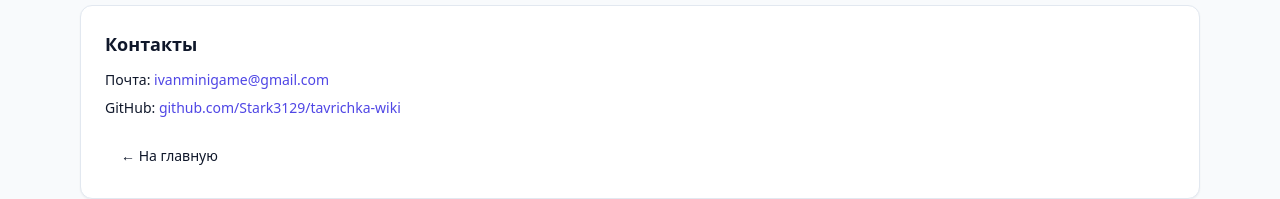
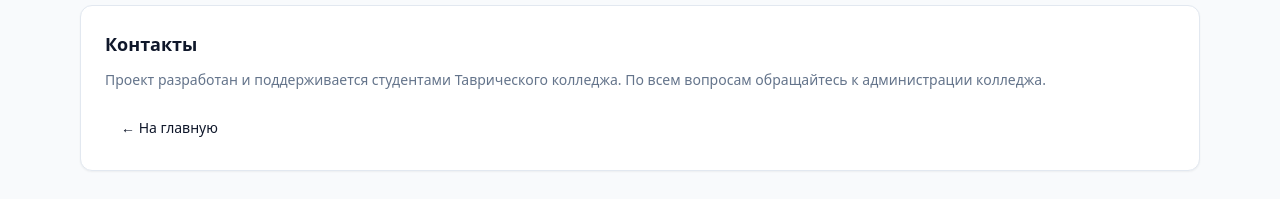
Before and after one commit to Stark3129/tavrichka-wiki, a Next.js app: page /about in a window 1280 px wide. Shown: the part 562-761 px from the top of the page. Built offline with nearby package versions, Linux system fonts and the light colour scheme; no server answers.

Commit message:
fix: remove personal info, React error #130

```diff
--- a/app/about/page.tsx
+++ b/app/about/page.tsx
@@ -58,28 +58,10 @@ export default function AboutPage() {
 
       <div className="card p-6">
         <h2 className="text-lg font-bold text-[var(--text)]">Контакты</h2>
-        <ul className="mt-3 space-y-2 text-sm">
-          <li>
-            Почта:{' '}
-            <a
-              href="mailto:ivanminigame@gmail.com"
-              className="font-medium text-[var(--accent)] hover:underline"
-            >
-              ivanminigame@gmail.com
-            </a>
-          </li>
-          <li>
-            GitHub:{' '}
-            <a
-              href="https://github.com/Stark3129/tavrichka-wiki"
-              target="_blank"
-              rel="noopener noreferrer"
-              className="font-medium text-[var(--accent)] hover:underline"
-            >
-              github.com/Stark3129/tavrichka-wiki
-            </a>
-          </li>
-        </ul>
+        <p className="mt-3 text-sm text-[var(--text-muted)]">
+          Проект разработан и поддерживается студентами Таврического колледжа.
+          По всем вопросам обращайтесь к администрации колледжа.
+        </p>
         <Link
           href="/"
           className="btn btn-outline mt-5"
--- a/components/PostCard.tsx
+++ b/components/PostCard.tsx
@@ -1,3 +1,5 @@
+'use client';
+
 import { motion } from 'framer-motion';
 import { Calendar, Laugh, Lightbulb, Megaphone, Newspaper } from 'lucide-react';
 import { cn, formatDate } from '@/lib/utils';
--- a/components/TeacherCard.tsx
+++ b/components/TeacherCard.tsx
@@ -1,3 +1,5 @@
+'use client';
+
 import Link from 'next/link';
 import { motion } from 'framer-motion';
 import type { Teacher } from '@/lib/types';
```
